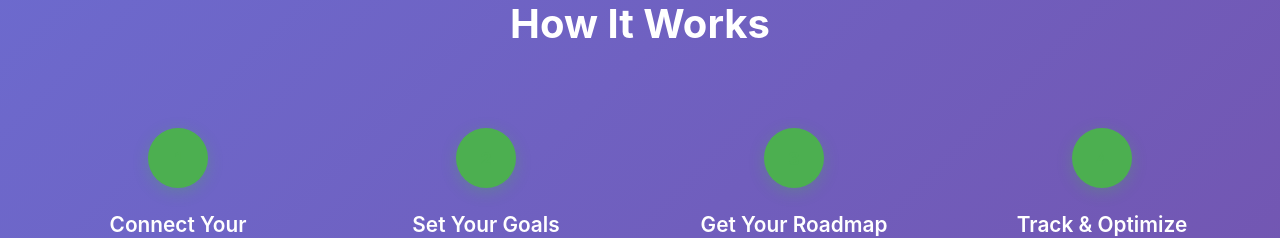
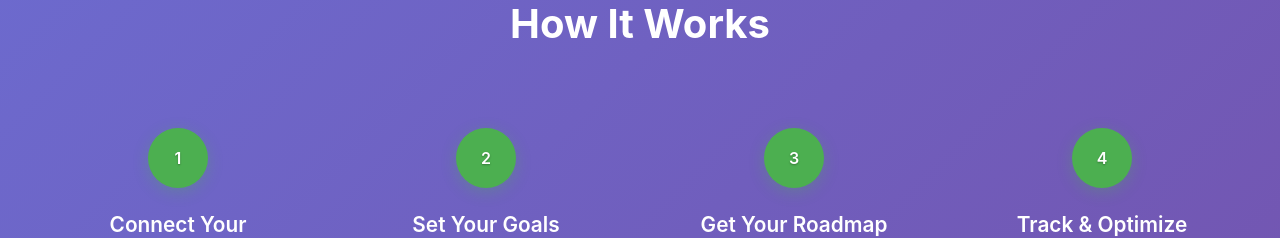
Before and after one commit to FinFreedom-repo/Financibility-FinFreedom, a React (Create React App) app in the folder frontend/: page / in a window 1280 px wide. Shown: the part 1640-1878 px from the top of the page. Built offline with nearby package versions, Linux system fonts and the light colour scheme; no server answers.

Commit message:
progress

```diff
--- a/frontend/src/styles/Dashboard.css
+++ b/frontend/src/styles/Dashboard.css
@@ -59,15 +59,16 @@
   display: flex;
   justify-content: space-between;
   align-items: center;
-  margin-bottom: 0.75rem;
+  margin-bottom: 0.25rem;
   text-align: left;
 }
 
 .step-number {
-  font-weight: 700;
-  color: #4CAF50;
+  font-weight: 600;
+  color: white;
   text-align: left;
-  font-size: 1.1rem;
+  font-size: 1rem;
+  text-shadow: 0 1px 2px rgba(0, 0, 0, 0.3);
 }
 
 .step-description {
@@ -88,7 +89,7 @@
 .step-title-row {
   display: flex;
   align-items: center;
-  gap: 0.75rem;
+  gap: 0.25rem;
   margin-bottom: 0.75rem;
 }
 
```
Also changed, not shown: 1 other file (tests, documents, lock files or other folders).
